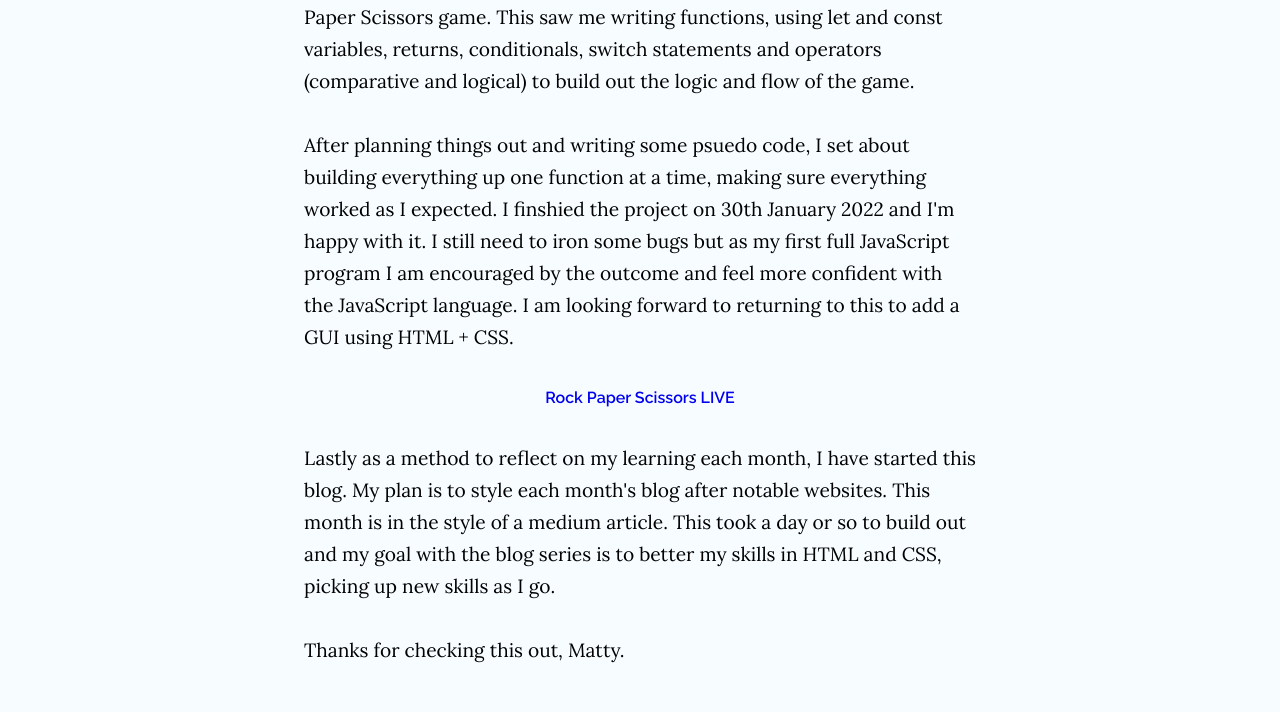
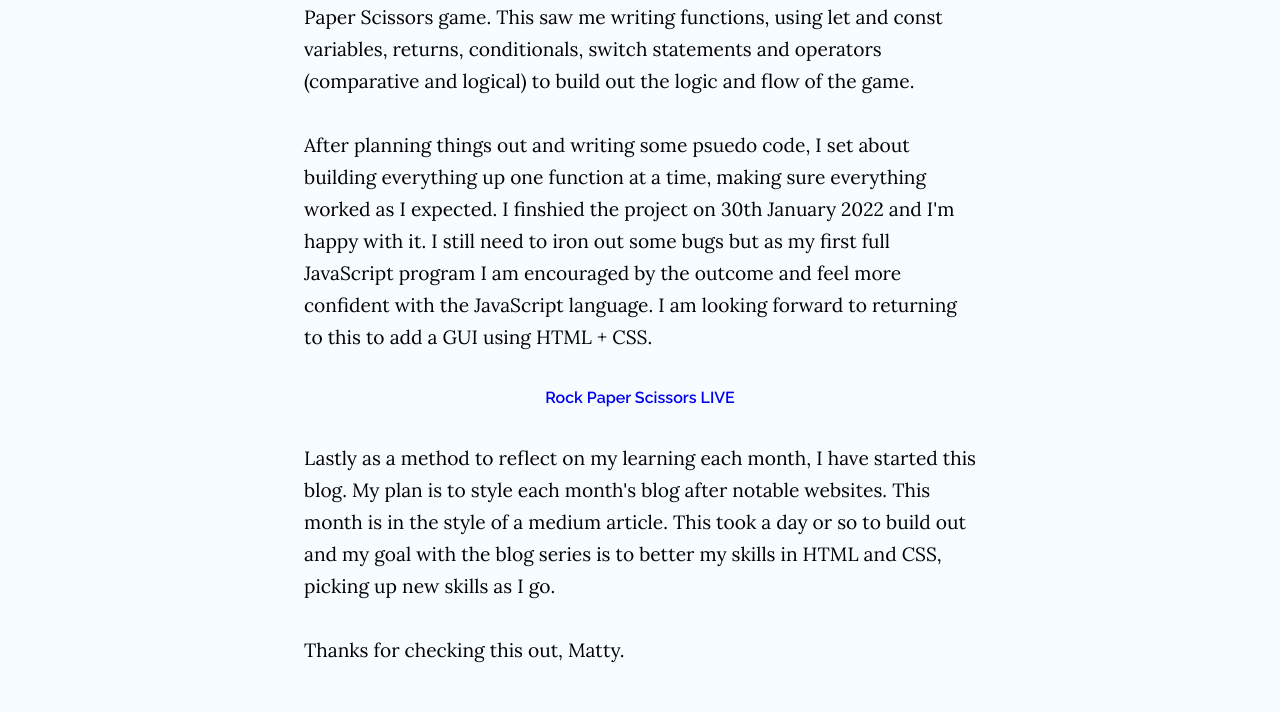
Before and after one commit to mattxmade/month-in-review-01, a plain HTML site: page index.html in a window 1280 px wide. Shown: the part 2248-2960 px from the top of the page. Drawn offline with Linux system fonts and the light colour scheme.

Commit message:
Fixed typos

```diff
--- a/index.html
+++ b/index.html
@@ -156,7 +156,7 @@
         set about building everything up one function at a time,
         making sure everything worked as I expected. I finshied the project
         on 30th January 2022 and I'm happy with it. I still need to iron
-        some bugs but as my first full JavaScript program I am encouraged by the
+        out some bugs but as my first full JavaScript program I am encouraged by the
         outcome and feel more confident with the JavaScript language. I am
         looking forward to returning to this to add a GUI using HTML + CSS.
       </p>
```
